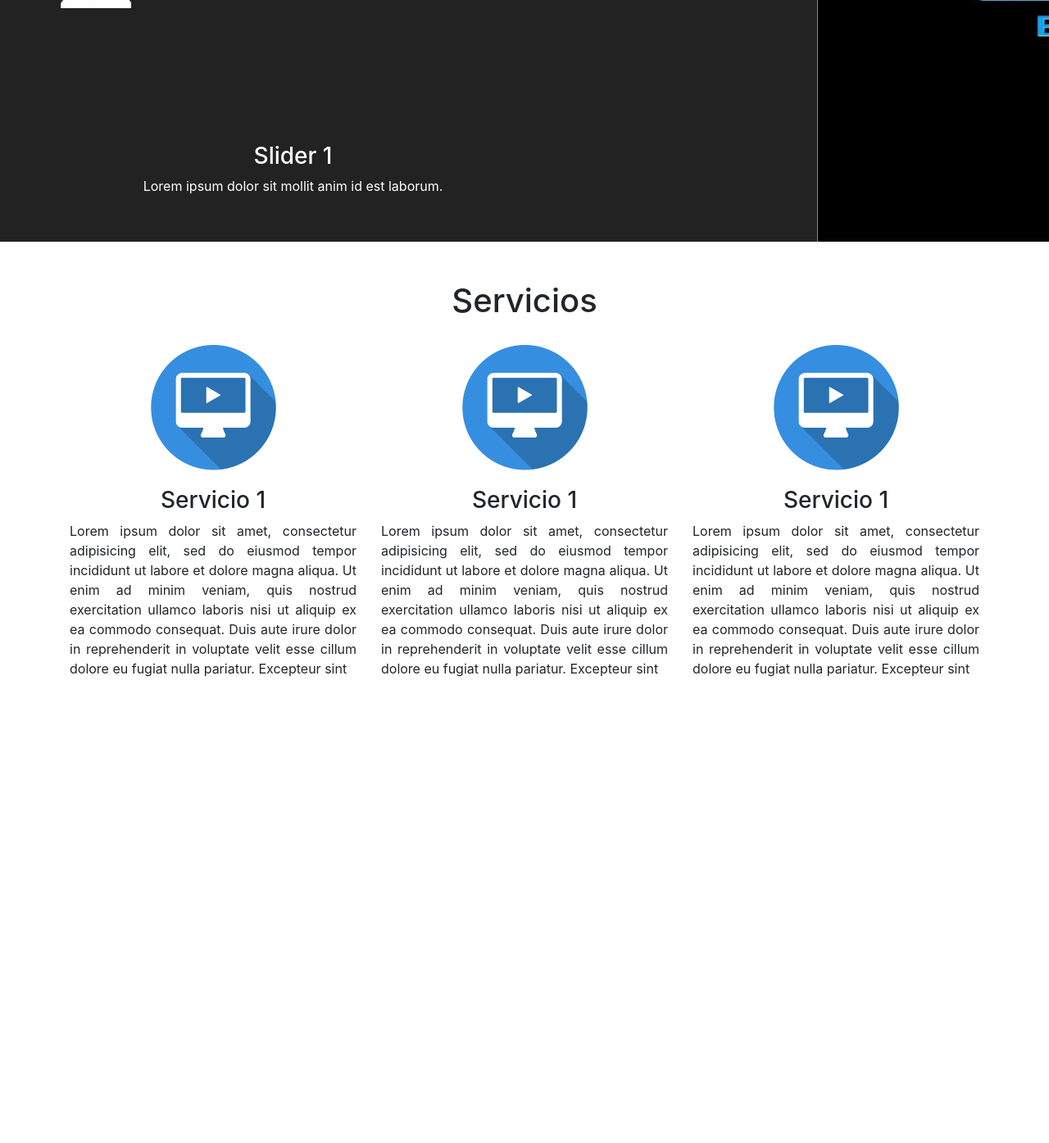
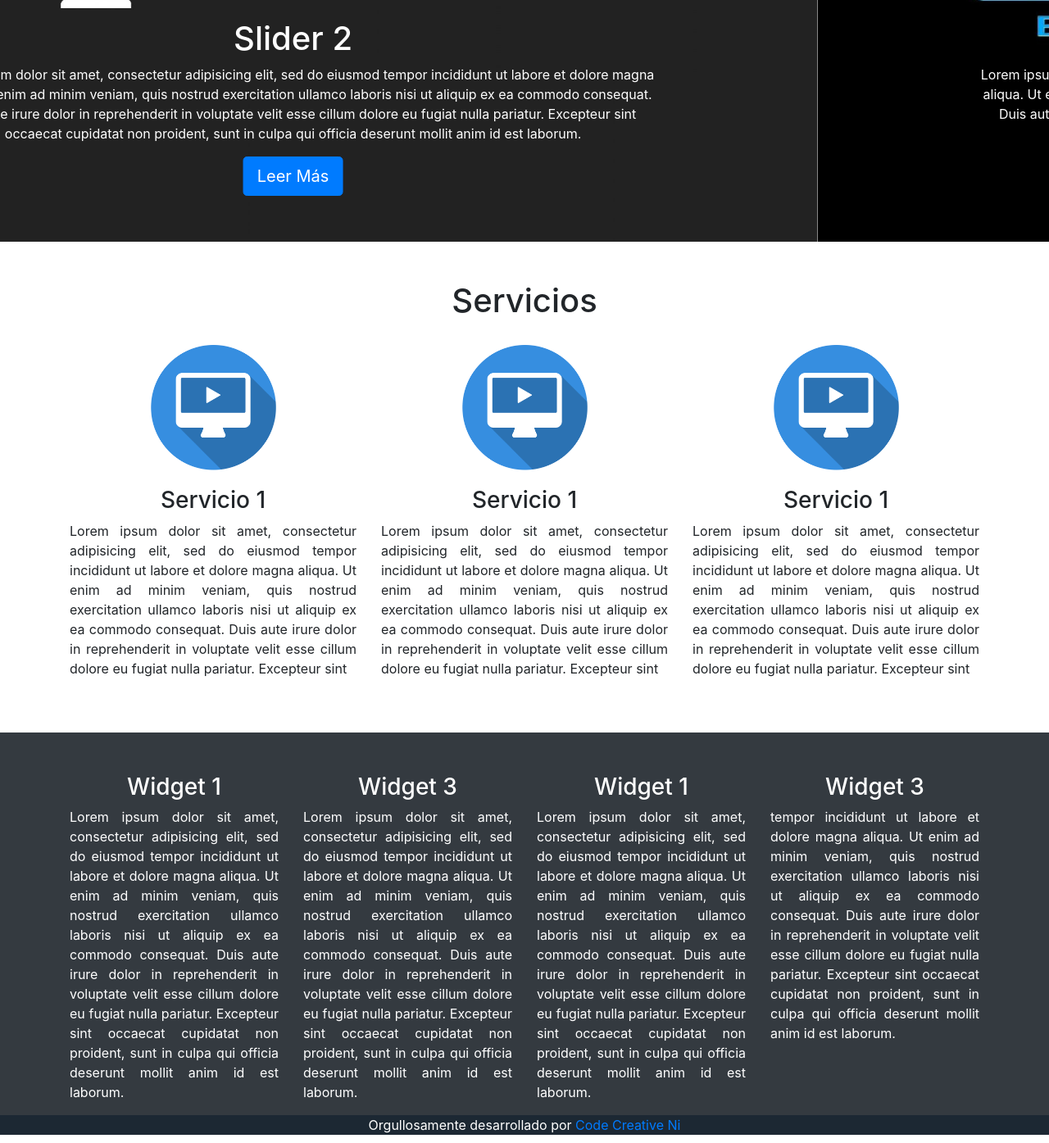
Before and after one commit to CodeCreativeNicaragua/WebBootstrap4, a plain HTML site: page index.html in a window 1280 px wide. Shown: the part 425-1820 px from the top of the page at 82% size. Before the commit the page ends 1269 px from the top, so only its background shows below. Drawn offline with nearby package versions, Linux system fonts and the light colour scheme.

Commit message:
Agregando Footer

```diff
--- a/css/estilo.css
+++ b/css/estilo.css
@@ -3,7 +3,10 @@
   margin-left: 70%;
 }
 
+.alto{
 
+  height: 760px;
+}
 
 .slider{
 
@@ -32,3 +35,28 @@
 .justificado{
   text-align: justify;
 }
+
+.footer{
+
+  background: #343a40;
+}
+
+
+.color-footer{
+
+  color: #fff;
+}
+
+.top{
+
+  margin-top: 50px;
+
+}
+
+.color-subfooter{
+  background:  #1C2833;
+}
+
+.textLeft{
+  text-align: center;
+}
--- a/index.html
+++ b/index.html
@@ -40,24 +40,29 @@
     <!--AGREGANDO SLIDER -->
 
     <div class="carousel slide " id="carouselExampleControls" data-ride="carousel">
-          <div class="carousel-inner">
+          <div class="carousel-inner ">
                 <div class="carousel-item active">
                       <img class="slider"src="img/slider.jpg" alt="code">
-
-                      <div class="carousel-caption d-none d-md-block">
-                            <h3>Slider 1</h3>
-                            <p>Lorem ipsum dolor sit  mollit anim id est laborum.</p>
+                      <div class="container">
+                        <div class="carousel-caption d-none d-md-block text-center">
+                              <h1>Slider 2</h1>
+                              <p>Lorem ipsum dolor sit amet, consectetur adipisicing elit, sed do eiusmod tempor incididunt ut labore et dolore magna aliqua. Ut enim ad minim veniam, quis nostrud exercitation ullamco laboris nisi ut aliquip ex ea commodo consequat. Duis aute irure dolor in reprehenderit in voluptate velit esse cillum dolore eu fugiat nulla pariatur. Excepteur sint occaecat cupidatat non proident, sunt in culpa qui officia deserunt mollit anim id est laborum.</p>
+                              <p><a class="btn btn-primary btn-lg">Leer Más</a></p>
+                        </div>
                       </div>
                 </div>
 
+
                 <div class="carousel-item">
                       <img class="slider"src="img/slider2.jpg" alt="">
-
-                      <div class="carousel-caption d-none d-md-block">
-                            <h3>Slider 1</h3>
-                            <p>Lorem ipsum dolor sit  mollit anim id est laborum.</p>
+                      <div class="container">
+                        <div class="carousel-caption d-none d-md-block text-center">
+                              <h1>Slider 2</h1>
+                              <p>Lorem ipsum dolor sit amet, consectetur adipisicing elit, sed do eiusmod tempor incididunt ut labore et dolore magna aliqua. Ut enim ad minim veniam, quis nostrud exercitation ullamco laboris nisi ut aliquip ex ea commodo consequat. Duis aute irure dolor in reprehenderit in voluptate velit esse cillum dolore eu fugiat nulla pariatur. Excepteur sint occaecat cupidatat non proident, sunt in culpa qui officia deserunt mollit anim id est laborum.</p>
+                              <p><a class="btn btn-primary btn-lg">Leer Más</a></p>
+                        </div>
                       </div>
-                </div>
+              </div>
           </div>
 
           <a class="carousel-control-prev" href="#carouselExampleControls" role="button" data-slide="prev">
@@ -97,8 +102,36 @@
 
     </div>
 
+    <footer class="footer">
+      <div class ="container">
+        <div class="row top">
+              <div class="col-lg-3 color-footer objectosCenter top">
+                    <h3>Widget 1</h3>
+                    <p class="justificado">Lorem ipsum dolor sit amet, consectetur adipisicing elit, sed do eiusmod tempor incididunt ut labore et dolore magna aliqua. Ut enim ad minim veniam, quis nostrud exercitation ullamco laboris nisi ut aliquip ex ea commodo consequat. Duis aute irure dolor in reprehenderit in voluptate velit esse cillum dolore eu fugiat nulla pariatur. Excepteur sint occaecat cupidatat non proident, sunt in culpa qui officia deserunt mollit anim id est laborum.</p>
+              </div>
+              <div class="col-lg-3  color-footer objectosCenter top">
+                    <h3>Widget 3</h1>
+                    <p class="justificado">Lorem ipsum dolor sit amet, consectetur adipisicing elit, sed do eiusmod tempor incididunt ut labore et dolore magna aliqua. Ut enim ad minim veniam, quis nostrud exercitation ullamco laboris nisi ut aliquip ex ea commodo consequat. Duis aute irure dolor in reprehenderit in voluptate velit esse cillum dolore eu fugiat nulla pariatur. Excepteur sint occaecat cupidatat non proident, sunt in culpa qui officia deserunt mollit anim id est laborum.</p>
+              </div>
+              <div class="col-lg-3 color-footer objectosCenter top">
+                    <h3>Widget 1</h3>
+                    <p class="justificado">Lorem ipsum dolor sit amet, consectetur adipisicing elit, sed do eiusmod tempor incididunt ut labore et dolore magna aliqua. Ut enim ad minim veniam, quis nostrud exercitation ullamco laboris nisi ut aliquip ex ea commodo consequat. Duis aute irure dolor in reprehenderit in voluptate velit esse cillum dolore eu fugiat nulla pariatur. Excepteur sint occaecat cupidatat non proident, sunt in culpa qui officia deserunt mollit anim id est laborum.</p>
+              </div>
+              <div class="col-lg-3  color-footer objectosCenter top">
+                    <h3>Widget 3</h1>
+                    <p class="justificado"> tempor incididunt ut labore et dolore magna aliqua. Ut enim ad minim veniam, quis nostrud exercitation ullamco laboris nisi ut aliquip ex ea commodo consequat. Duis aute irure dolor in reprehenderit in voluptate velit esse cillum dolore eu fugiat nulla pariatur. Excepteur sint occaecat cupidatat non proident, sunt in culpa qui officia deserunt mollit anim id est laborum.</p>
+              </div>
+        </div>
+      </div>
+
+        <div class="color-subfooter">
+            <div class="container">
+                  <p class="textLeft color-footer">Orgullosamente desarrollado por <a href="#">Code Creative Ni</a></p>
+            </div>
+        </div>
 
 
+    </footer>
 
   </body>
   <script src="js\jquery-3.2.1.min.js"></script>
```
